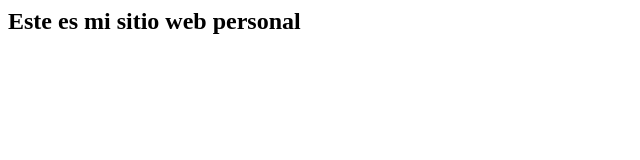
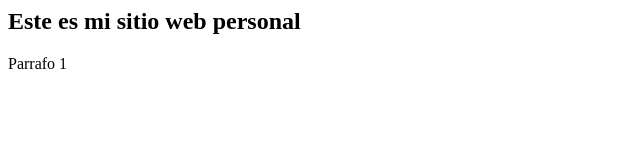
Before and after one commit to ozziemachado/PracticaGit, a plain HTML site: page index.html in a window 1280 px wide. Shown: the full height of the page, 0-640 px from the left. Drawn offline with Linux system fonts and the light colour scheme.

Commit message:
Agregue un parrafo

```diff
--- a/index.html
+++ b/index.html
@@ -4,6 +4,8 @@
 
 <body>
     <h2>Este es mi sitio web personal</h2>
+
+    <p>Parrafo 1</p>
 </body>
 
 </html>
```
